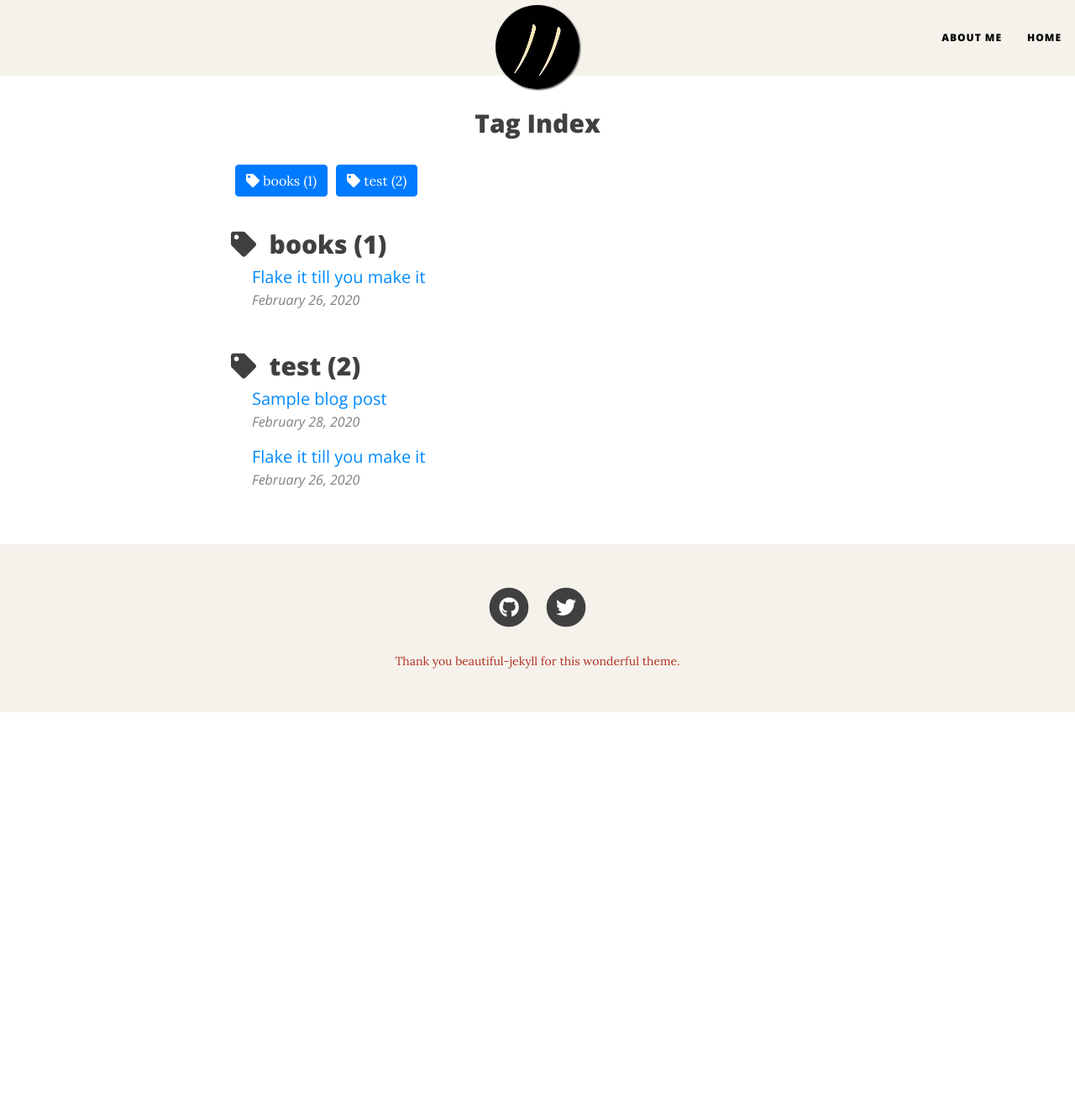
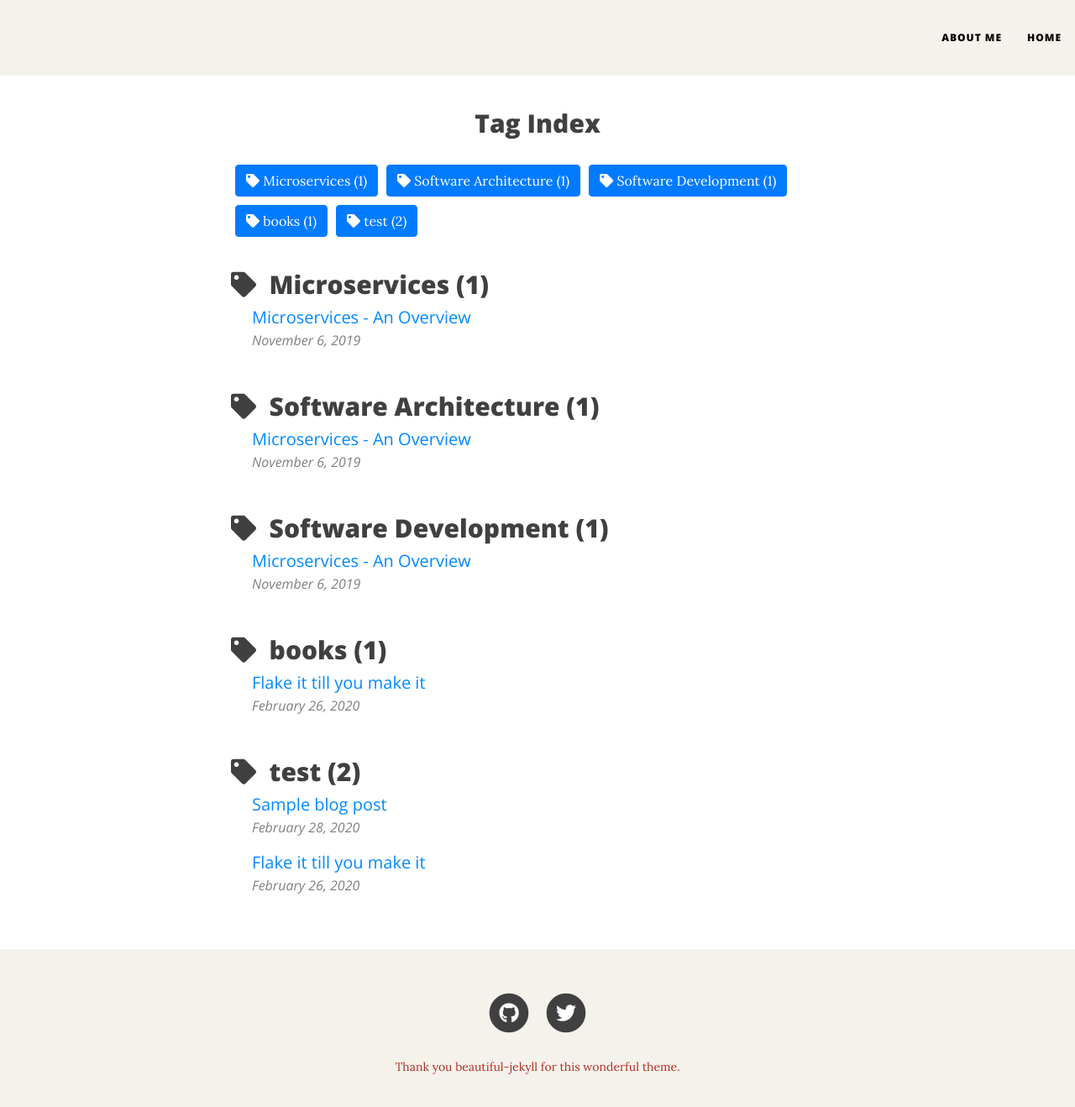
Before and after one commit to commentedout/commentedout.github.io, a Jekyll site: the page built from tags.html, in a window 1280 px wide and 1331 px high. Shown: the top 1318 px of the window at 84% size. Built offline with Jekyll 4.4.1, drawn with Linux system fonts in a browser that asks for light colours; nearby versions of some CDN libraries.

Commit message:
removed round logo

```diff
--- a/_config.yml
+++ b/_config.yml
@@ -19,10 +19,10 @@ navbar-links:
 
 # Image to show in the navigation bar - works best with a square image
 # Remove this parameter if you don't want an image in the navbar
-avatar: "/assets/img/cout-avatar-black.jpg"
+# avatar: "/assets/img/cout-avatar-black.jpg"
 
 # By default, the image is cut into a circle. You can disable this behaviour by setting 'round-avatar: false'
-round-avatar: true
+# round-avatar: true
 
 # If you want to have an image logo in the top-left corner instead of the title text,
 # then specify the following parameter
--- /dev/null
+++ b/_posts/2019-11-06-microservices-vs-monoliths.md
@@ -0,0 +1,6 @@
+---
+layout: post
+title: Microservices - An Overview
+subtitle: How it compares with Monoliths
+tags: [Software Architecture, Software Development, Microservices]
+---
```
